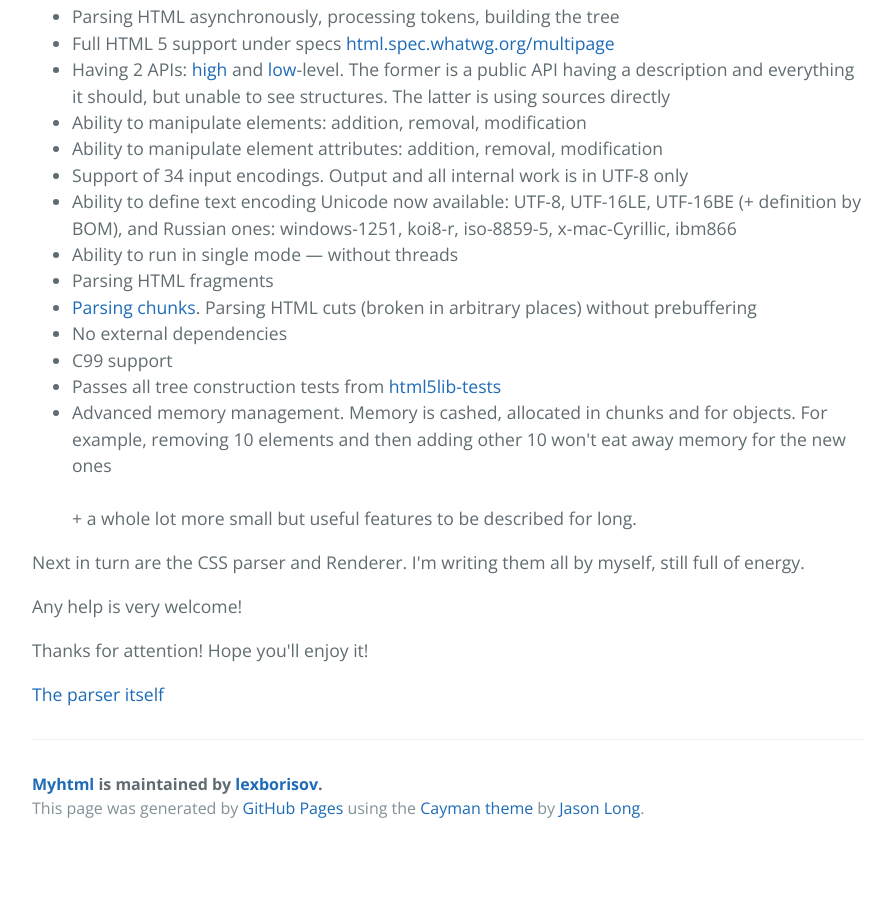
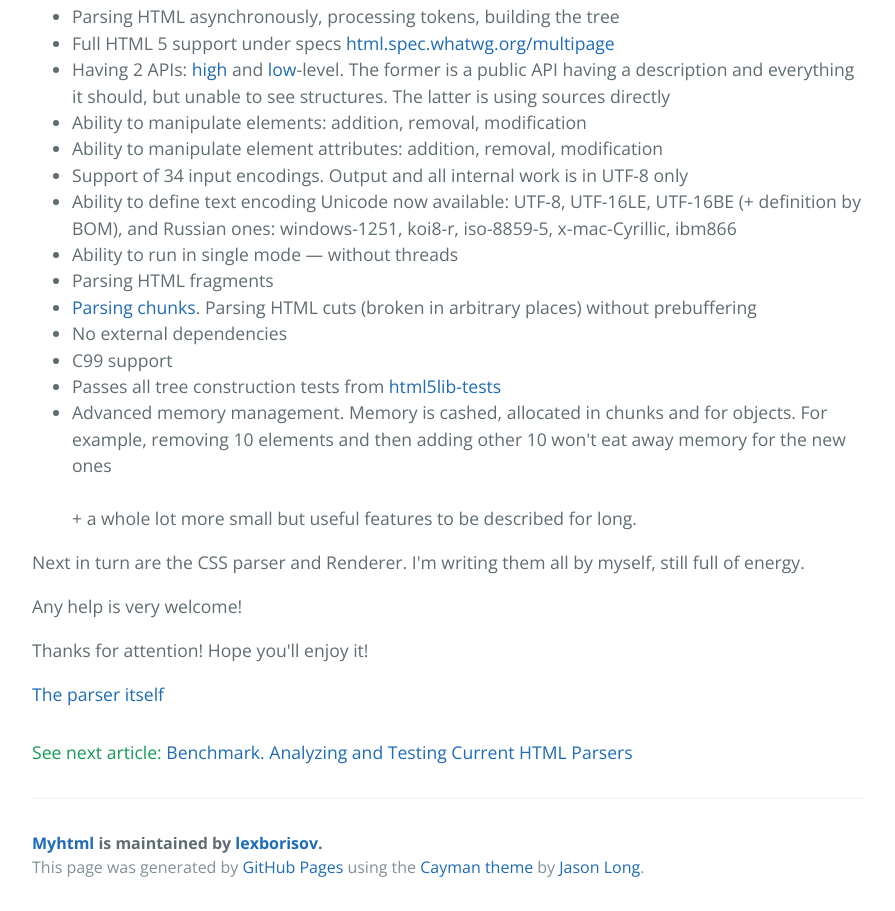
Before and after one commit to lexborisov/myhtml, a plain HTML site: page index.html in a window 1280 px wide. Shown: the part 2183-3094 px from the top of the page, without its empty margins (192-1087 px from the left). Before the commit the page ends 3035 px from the top, so only its background shows below. Drawn offline with nearby package versions, Linux system fonts and the light colour scheme.

Commit message:
added link to next article

```diff
--- a/index.html
+++ b/index.html
@@ -112,6 +112,9 @@ I'm writing them all by myself, still full of energy. </p>
 <p>Thanks for attention! Hope you'll enjoy it!</p>
 
 <p><a href="https://github.com/lexborisov/myhtml">The parser itself</a> </p>
+
+<h4>See next article: <a href="http://lexborisov.github.io/benchmark-html-persers/">Benchmark. Analyzing and Testing Current HTML Parsers</a></h4>
+
       <footer class="site-footer">
         <span class="site-footer-owner"><a href="https://github.com/lexborisov/myhtml">Myhtml</a> is maintained by <a href="https://github.com/lexborisov">lexborisov</a>.</span>
 
```
